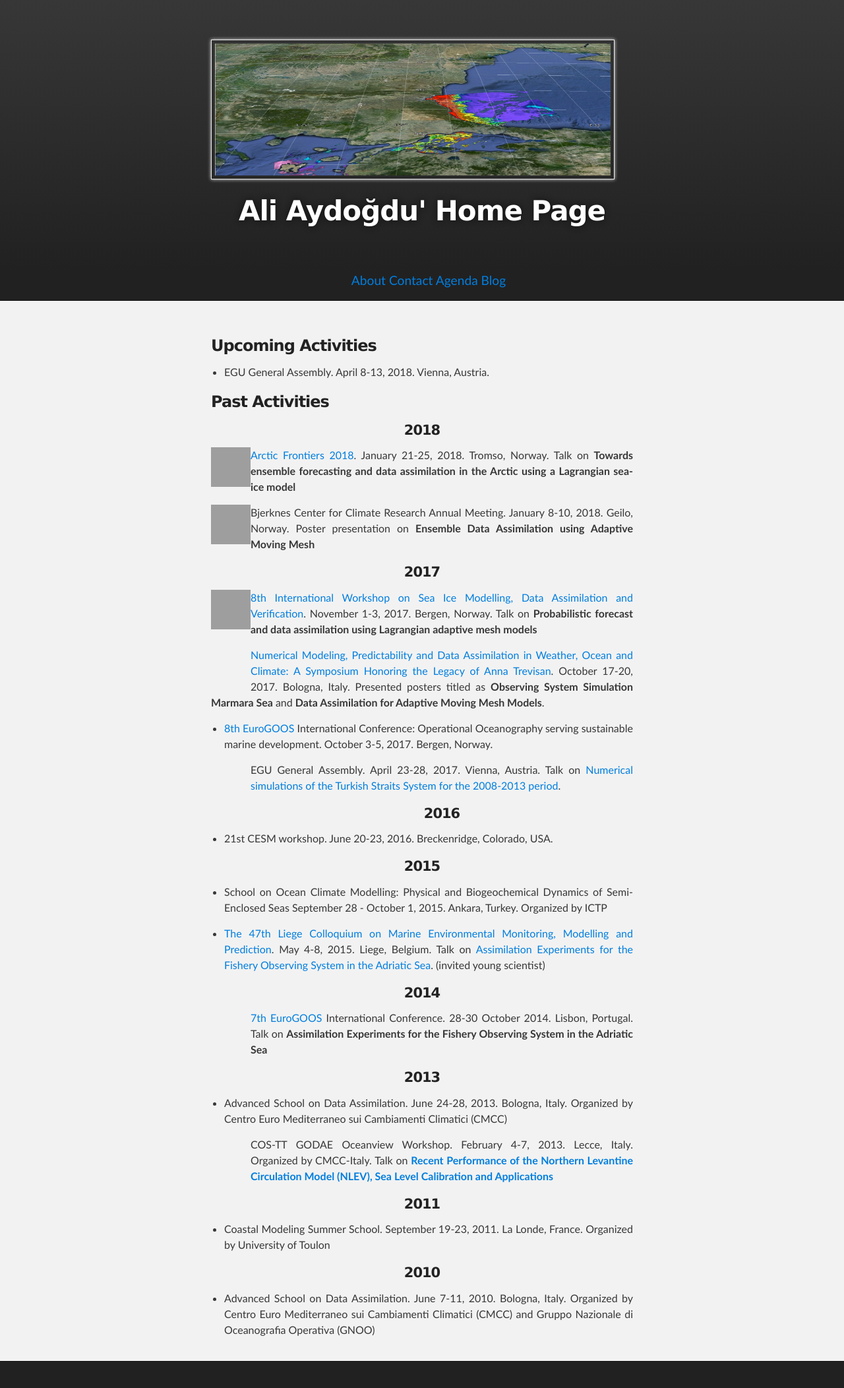
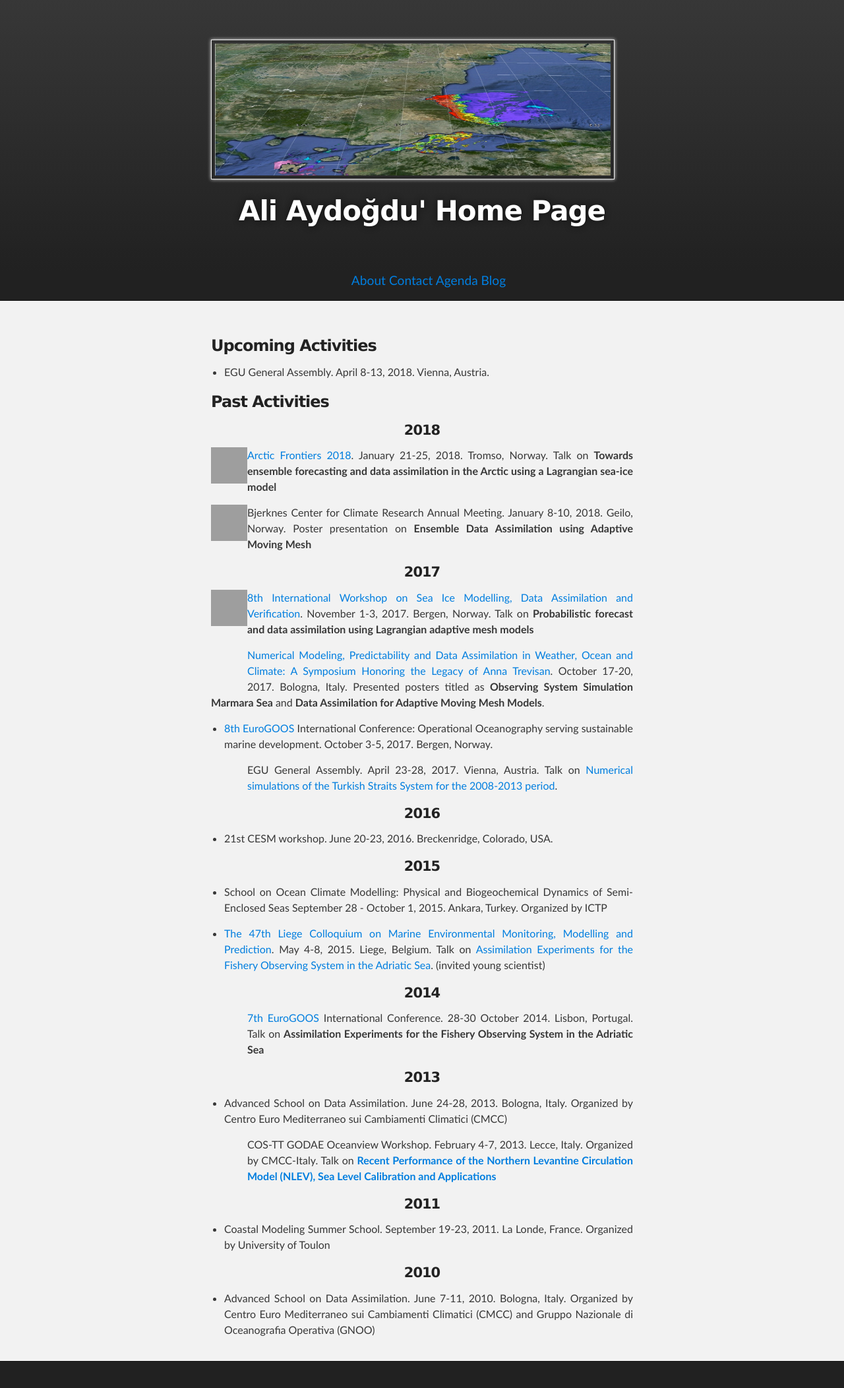
Before and after one commit to aydogduali/aydogduali.github.io, a Jekyll site: the page built from calendar/index.md, in a window 1280 px wide. Shown: the whole page at 66% size. Built offline with Jekyll 4.4.1, drawn with Linux system fonts in a browser that asks for light colours; the repository's description, which GitHub fills in, is left out; our own code applies the rules of GitHub Pages for plain Markdown files; grey boxes are pictures that could not be loaded.

Commit message:
resize logo

```diff
--- a/calendar/index.md
+++ b/calendar/index.md
@@ -10,32 +10,32 @@
 
 #### 2018
 <div style="float: left; clear: left">
-<iframe src="https://widgets.figshare.com/articles/5821668/embed?show_title=0" width="60" height="60" frameborder="0"></iframe>
+<iframe src="https://widgets.figshare.com/articles/5821668/embed?show_title=0" width="55" height="55" frameborder="0"></iframe>
 </div>
 [Arctic Frontiers 2018](https://www.arcticfrontiers.com/program/session/?id=S023). January 21-25, 2018. Tromso, Norway. Talk on **Towards ensemble forecasting and data assimilation in the Arctic using a Lagrangian sea-ice model**
 
 <div style="float: left; clear: left">
-<iframe src="https://widgets.figshare.com/articles/5822082/embed?show_title=0" width="60" height="60" frameborder="0"></iframe>
+<iframe src="https://widgets.figshare.com/articles/5822082/embed?show_title=0" width="55" height="55" frameborder="0"></iframe>
 </div>
 Bjerknes Center for Climate Research Annual Meeting. January 8-10, 2018. Geilo, Norway. Poster presentation on **Ensemble Data Assimilation using Adaptive Moving Mesh**
 
 
 #### 2017
 <div style="float: left; clear: left">
-<iframe src="https://widgets.figshare.com/articles/5821659/embed?show_title=0" width="60" height="60" frameborder="0"></iframe>
+<iframe src="https://widgets.figshare.com/articles/5821659/embed?show_title=0" width="55" height="55" frameborder="0"></iframe>
 </div>
 [8th International Workshop on Sea Ice Modelling, Data Assimilation and Verification](https://events.nersc.no/8th-international-workshop-sea-ice-modelling-data-assimilation-and-verification). November 1-3, 2017. Bergen, Norway. Talk on **Probabilistic forecast and data assimilation using Lagrangian adaptive mesh models**
 
 
 <div style="float: left; clear: left">
-<iframe src="https://widgets.figshare.com/articles/5738487/embed?show_title=0" width="60" height="60" frameborder="0"></iframe>
+<iframe src="https://widgets.figshare.com/articles/5738487/embed?show_title=0" width="55" height="55" frameborder="0"></iframe>
 </div>
 [Numerical Modeling, Predictability and Data Assimilation in Weather, Ocean and Climate: A Symposium Honoring the Legacy of Anna Trevisan](http://www.isac.cnr.it/Anna-Trevisan-Memorial-Symposium). October 17-20, 2017. Bologna, Italy. Presented posters titled as **Observing System Simulation Marmara Sea** and **Data Assimilation for Adaptive Moving Mesh Models**.
 
 - [8th EuroGOOS](http://eurogoos.imr.no) International Conference: Operational Oceanography serving sustainable marine development. October 3-5, 2017. Bergen, Norway.
 
 <div style="float: left; clear: left">
-<iframe src="https://widgets.figshare.com/articles/5822040/embed?show_title=0" width="60" height="60" frameborder="0"></iframe>
+<iframe src="https://widgets.figshare.com/articles/5822040/embed?show_title=0" width="55" height="55" frameborder="0"></iframe>
 </div>
 EGU General Assembly. April 23-28, 2017. Vienna, Austria. Talk on [Numerical simulations of the Turkish Straits System for the 2008-2013 period](http://meetingorganizer.copernicus.org/EGU2017/EGU2017-11612.pdf).
 
@@ -53,7 +53,7 @@
 #### 2014
 
 <div style="float: left; clear: left">
-<iframe src="https://widgets.figshare.com/articles/5821602/embed?show_title=0" width="60" height="60" frameborder="0"></iframe>
+<iframe src="https://widgets.figshare.com/articles/5821602/embed?show_title=0" width="55" height="55" frameborder="0"></iframe>
 </div>
  [7th EuroGOOS](http://eurogoos.eu/2014/07/21/7th-eurogoos-conference-programme-now) International Conference. 28-30 October 2014. Lisbon, Portugal. Talk on **Assimilation Experiments for the Fishery Observing System in the Adriatic Sea**
 
@@ -62,7 +62,7 @@
 - Advanced School on Data Assimilation. June 24-28, 2013. Bologna, Italy. Organized by Centro Euro Mediterraneo sui Cambiamenti Climatici (CMCC)
 
 <div style="float: left; clear: left">
-<iframe src="https://widgets.figshare.com/articles/5821635/embed?show_title=0" width="60" height="60" frameborder="0"></iframe>
+<iframe src="https://widgets.figshare.com/articles/5821635/embed?show_title=0" width="55" height="55" frameborder="0"></iframe>
 </div>
 COS-TT GODAE Oceanview Workshop. February 4-7, 2013. Lecce, Italy. Organized by CMCC-Italy. Talk on [**Recent Performance of the Northern Levantine Circulation Model (NLEV), Sea Level Calibration and Applications**](https://www.godae.org/~godae-data/OceanView/Events/COSS-TT-workshop-Feb-2013/presentations/1.5-2013_GODAE-OCEANVIEW_COOS-TT-Lecce.pdf)
 
```
